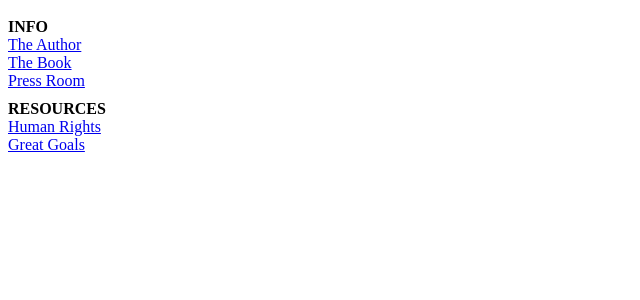
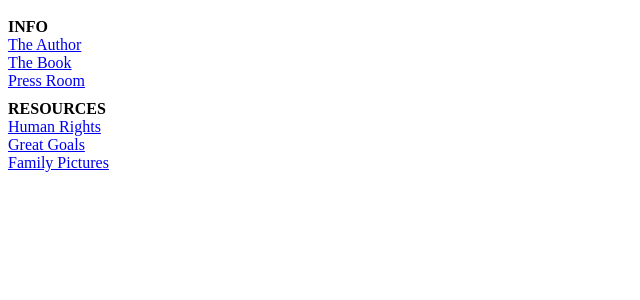
Before and after one commit to cpsource/natdem, a PHP site: page /sidebar.php in a window 1280 px wide. Shown: the top 300 px of the page, without its empty margins (0-640 px from the left). Run offline with PHP 8.4, Linux system fonts and the light colour scheme; data that the repository does not hold is empty.

Commit message:
family pictures

```diff
--- a/rights/index.php
+++ b/rights/index.php
@@ -88,6 +88,10 @@ switch ( $pa )
  case 'homepage':
    include 'homepage/index.php';
    break;
+
+ case 'family-pictures':
+      include 'family-pictures/index.php';
+      break;
 
  case 'pressroom':
    include 'pressroom/index.php';
--- a/sidebar.php
+++ b/sidebar.php
@@ -69,6 +69,9 @@ if ( 0 ) {
 		<tr>
 			<td class="sidebar"><a href="/?page=greatgoals">Great Goals</a></td>
 		</tr>
+		<tr>
+			<td class="sidebar"><a href="/?page=family-pictures">Family Pictures</a></td>
+		</tr>
 
 		</tbody></table>
 
```
